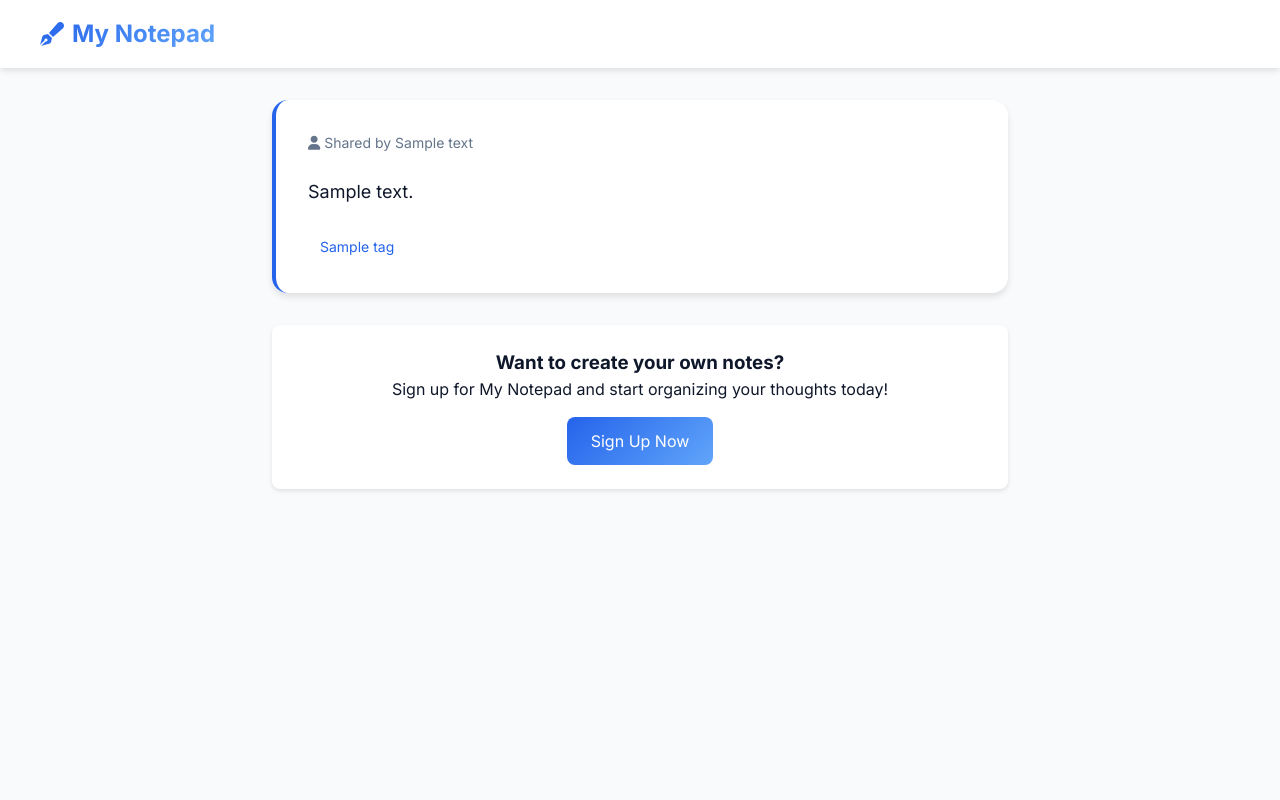
After one commit to ygowthamr/WhitePaper, a Django app: page /notes/share/1/ in a window 1280 px wide. The commit adds this page. Run offline with Django 3.2, Linux system fonts and the light colour scheme; tables that the repository leaves empty hold one stand-in row (values such as "Sample post").

Commit message:
Note sharing functionllity added

```diff
--- a/notes/urls.py
+++ b/notes/urls.py
@@ -5,4 +5,5 @@ urlpatterns = [
     path('newnote/',views.newnote,name="newnote"),
     path('getnotes/',views.getnotes,name="getnotes"),
     path('deletenote/<int:note_id>/',views.deletenote,name="deletenote"),
+    path('share/<int:note_id>/', views.share_note, name='share_note'),
 ]
--- a/notes/views.py
+++ b/notes/views.py
@@ -1,5 +1,5 @@
 from django.contrib.auth.decorators import login_required
-from django.shortcuts import render , redirect
+from django.shortcuts import render, get_object_or_404
 from notesapp.models import text
 from django.http import JsonResponse
 import json
@@ -69,3 +69,18 @@ def deletenote(request, note_id):
         except Exception as e:
             return JsonResponse({'success': False, 'error': str(e)}, status=500)
     return JsonResponse({'success': False, 'error': 'Invalid request method'}, status=405)
+
+def share_note(request, note_id):
+    """View for displaying a shared note"""
+    note = get_object_or_404(text, id=note_id)
+
+    # Create context with minimal data needed for shared view
+    context = {
+        'shared_note': {
+            'content': note.content,
+            'tags': list(note.tags.values_list('name', flat=True)),
+            'author': note.Uname
+        }
+    }
+
+    return render(request, 'notesapp/shared_note.html', context)
--- /dev/null
+++ b/templates/notesapp/shared_note.html
@@ -0,0 +1,169 @@
+<!DOCTYPE html>
+{% load static %}
+<html lang="en">
+<head>
+    <meta charset="UTF-8">
+    <meta name="viewport" content="width=device-width, initial-scale=1.0">
+
+    <!-- Google Fonts -->
+    <link href="https://fonts.googleapis.com/css2?family=Inter:wght@400;500;600;700&display=swap" rel="stylesheet">
+
+    <!-- Font Awesome -->
+    <link rel="stylesheet" href="https://cdnjs.cloudflare.com/ajax/libs/font-awesome/6.0.0/css/all.min.css">
+
+    <title>Shared Note - My Notepad</title>
+
+    <style>
+        :root {
+            --primary: #2563eb;
+            --primary-dark: #1d4ed8;
+            --background: #f8fafc;
+            --surface: #ffffff;
+            --text: #0f172a;
+            --secondary: #64748b;
+            --gradient: linear-gradient(135deg, #2563eb, #60a5fa);
+        }
+
+        * {
+            margin: 0;
+            padding: 0;
+            box-sizing: border-box;
+            font-family: 'Inter', sans-serif;
+        }
+
+        body {
+            background-color: var(--background);
+            color: var(--text);
+            line-height: 1.5;
+            min-height: 100vh;
+        }
+
+        .header {
+            background-color: var(--surface);
+            box-shadow: 0 4px 6px -1px rgba(0,0,0,0.1);
+            padding: 1rem 2rem;
+        }
+
+        .header-content {
+            max-width: 1200px;
+            margin: 0 auto;
+            display: flex;
+            justify-content: space-between;
+            align-items: center;
+        }
+
+        .logo {
+            font-size: 1.5rem;
+            font-weight: 700;
+            background: var(--gradient);
+            -webkit-background-clip: text;
+            -webkit-text-fill-color: transparent;
+            text-decoration: none;
+            display: flex;
+            align-items: center;
+            gap: 0.5rem;
+        }
+
+        .main-container {
+            max-width: 800px;
+            margin: 2rem auto;
+            padding: 0 2rem;
+        }
+
+        .shared-note {
+            background-color: var(--surface);
+            border-radius: 1rem;
+            padding: 2rem;
+            box-shadow: 0 4px 6px rgba(0,0,0,0.1);
+            border-left: 4px solid var(--primary);
+        }
+
+        .note-header {
+            margin-bottom: 1.5rem;
+        }
+
+        .note-author {
+            color: var(--secondary);
+            font-size: 0.875rem;
+            margin-bottom: 0.5rem;
+        }
+
+        .note-content {
+            font-size: 1.125rem;
+            line-height: 1.7;
+            margin-bottom: 1.5rem;
+        }
+
+        .tags-container {
+            display: flex;
+            gap: 0.5rem;
+            flex-wrap: wrap;
+        }
+
+        .note-tag {
+            color: var(--primary);
+            padding: 0.25rem 0.75rem;
+            border-radius: 1rem;
+            font-size: 0.875rem;
+        }
+
+        .sign-up-prompt {
+            text-align: center;
+            margin-top: 2rem;
+            padding: 1.5rem;
+            background: var(--surface);
+            border-radius: 0.5rem;
+            box-shadow: 0 2px 4px rgba(0,0,0,0.1);
+        }
+
+        .sign-up-btn {
+            display: inline-block;
+            background: var(--gradient);
+            color: white;
+            text-decoration: none;
+            padding: 0.75rem 1.5rem;
+            border-radius: 0.5rem;
+            margin-top: 1rem;
+            transition: all 0.3s ease;
+        }
+
+        .sign-up-btn:hover {
+            transform: translateY(-2px);
+            box-shadow: 0 4px 12px rgba(37, 99, 235, 0.2);
+        }
+    </style>
+</head>
+<body>
+    <header class="header">
+        <div class="header-content">
+            <a href="/" class="logo">
+                <i class="fas fa-pen-fancy"></i> My Notepad
+            </a>
+        </div>
+    </header>
+
+    <main class="main-container">
+        <div class="shared-note">
+            <div class="note-header">
+                <div class="note-author">
+                    <i class="fas fa-user"></i> Shared by {{ shared_note.author }}
+                </div>
+            </div>
+            <div class="note-content">
+                {{ shared_note.content }}
+            </div>
+            <div class="tags-container">
+                {% for tag in shared_note.tags %}
+                    <p class="note-tag">{{ tag }}</p>
+                {% endfor %}
+            </div>
+        </div>
+
+        <div class="sign-up-prompt">
+            <h3>Want to create your own notes?</h3>
+            <p>Sign up for My Notepad and start organizing your thoughts today!</p>
+            <a href="/accounts/signup/" class="sign-up-btn">Sign Up Now</a>
+        </div>
+    </main>
+</body>
+</html>
```
Also changed, not shown: static/javascript/authenticated.js (+119 -0 lines), templates/notesapp/main.html (+148 -4 lines).
